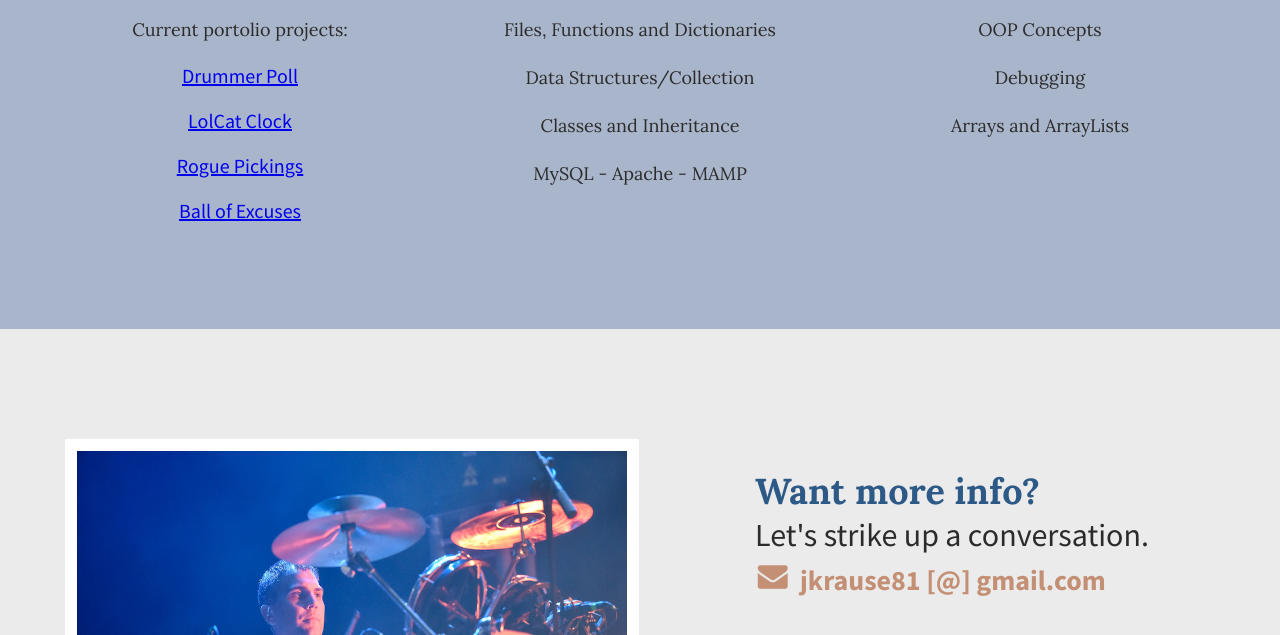
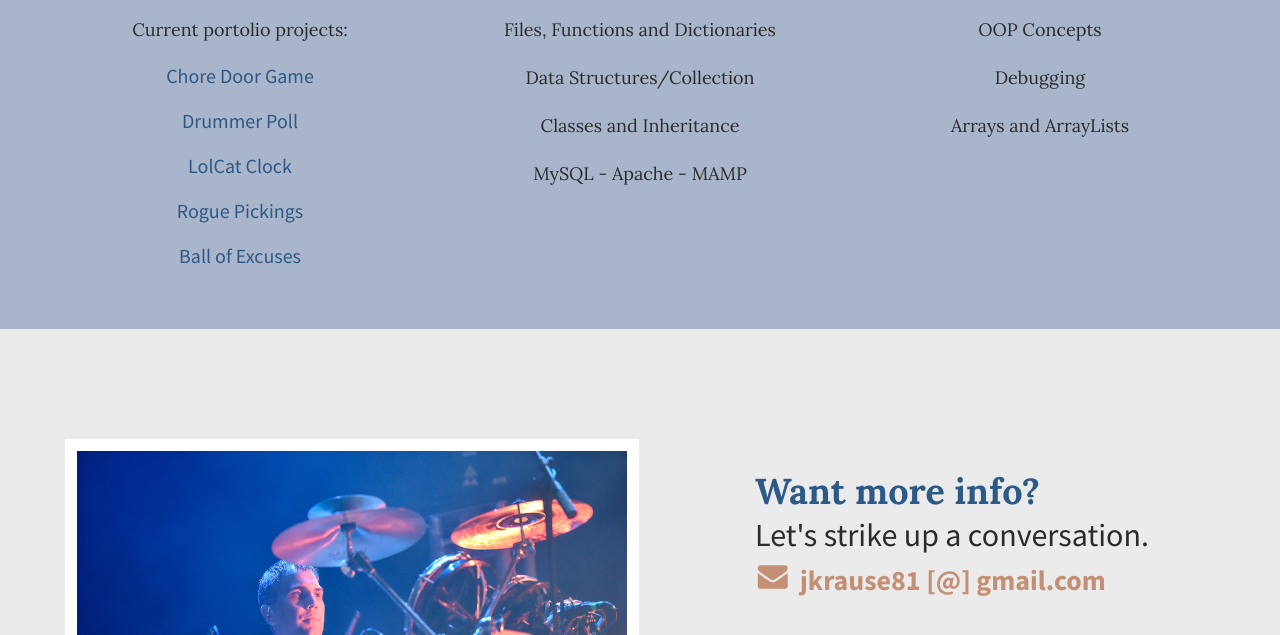
Before and after one commit to Jrkrause81/jubilee, a plain HTML site: page index.html in a window 1280 px wide. Shown: the part 1671-2306 px from the top of the page. Drawn offline with Linux system fonts and the light colour scheme.

Commit message:
Added chore door

```diff
--- a/css/main.css
+++ b/css/main.css
@@ -120,6 +120,11 @@ header h2 span {
       line-height: 30px;
       padding: 0 50px;
 }
+#work a {
+  text-decoration: none;
+  color: #2e5987;
+
+}
 /***** STYLING FOR CONTACT SECTION *****/
 #contact {
       background-color: #ebebeb;
--- a/index.html
+++ b/index.html
@@ -45,6 +45,7 @@
                         <img src="img/html-css-js.png" alt="Web Dev"/>
                         <h3>Web Development</h3>
                           <p>Current portolio projects:</p>
+                            <a href="https://jrkrause81.github.io/chore_door/" target="blank">Chore Door Game</a><br><br>
                             <a href="https://jrkrause81.github.io/us-poll/" target="blank">Drummer Poll</a><br><br>
                             <a href="https://jrkrause81.github.io/lolcat/" target="blank">LolCat Clock</a><br><br>
                             <a href="https://jrkrause81.github.io/rogue-pickings/" target="blank">Rogue Pickings</a><br><br>
```
Also changed, not shown: 1 other file.
